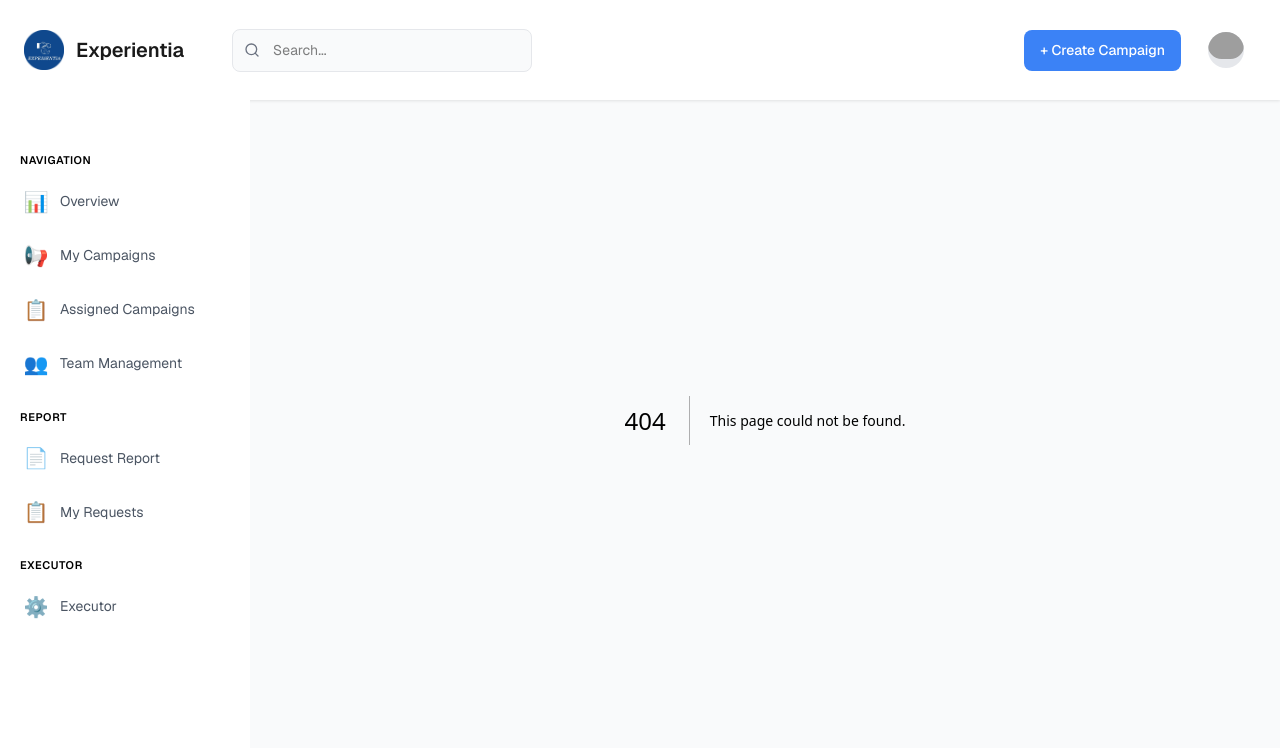
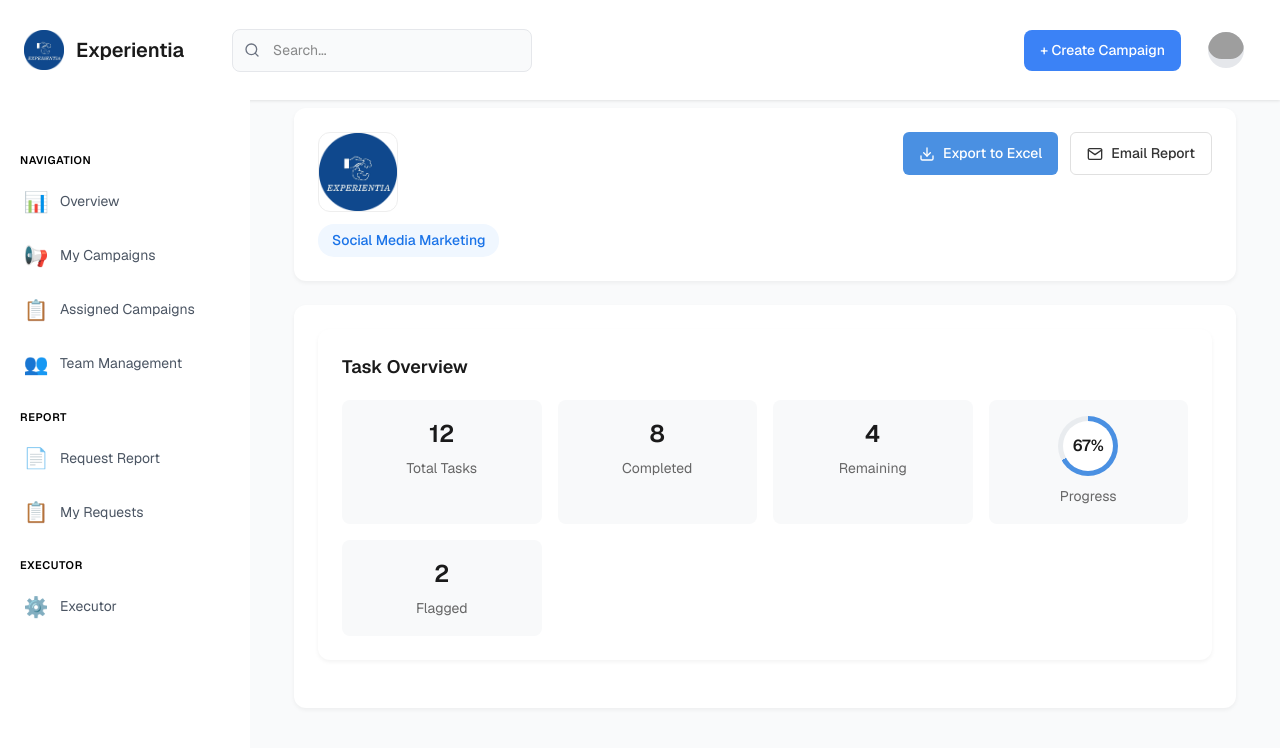
Before and after one commit to experientia-tech/experientia-ads, a Next.js app: page /experientia/reports/1 in a window 1280 px wide. Before the commit this address had no page. Shown: the top 748 px of the page. Built offline with nearby package versions, Linux system fonts and the light colour scheme; grey boxes are pictures that could not be loaded.

Commit message:
full report page

```diff
--- a/app/experientia/campaigns/[id]/page.tsx
+++ b/app/experientia/campaigns/[id]/page.tsx
@@ -61,10 +61,13 @@ const CampaignDetailsPage = ({ params }: { params: { id: string } }) => {
             <FiEdit2 size={16} />
             <span>Edit Campaign</span>
           </button>
-          <button className={styles.reportButton}>
-            <FiFileText size={16} />
-            <span>View Full Report</span>
-          </button>
+            <Link
+             href={`/experientia/reports/${campaign.id}`}
+            className={styles.reportButton}
+            >
+             <FiFileText size={16} />
+                <span>View Full Report</span>
+            </Link>
         </div>
       </div>
 <TaskOverview
--- /dev/null
+++ b/app/experientia/reports/[id]/page.module.scss
@@ -0,0 +1,128 @@
+.reportPage {
+  padding: 24px;
+  max-width: 1200px;
+  margin: 0 auto;
+}
+
+.header {
+  margin-bottom: 24px;
+}
+
+.backButton {
+  display: inline-flex;
+  align-items: center;
+  gap: 8px;
+  color: #4a90e2;
+  text-decoration: none;
+  font-weight: 500;
+  margin-bottom: 16px;
+
+  &:hover {
+    text-decoration: underline;
+  }
+}
+
+.reportHeader {
+  display: flex;
+  justify-content: space-between;
+  align-items: flex-start;
+  background: white;
+  border-radius: 12px;
+  padding: 24px;
+  box-shadow: 0 2px 4px rgba(0, 0, 0, 0.05);
+  margin-bottom: 24px;
+}
+
+.brandInfo {
+  display: flex;
+  flex-direction: column;
+  align-items: flex-start;
+  gap: 12px;
+}
+
+.logoContainer {
+  width: 80px;
+  height: 80px;
+  border-radius: 12px;
+  overflow: hidden;
+  border: 1px solid #eee;
+
+  .logo {
+    width: 100%;
+    height: 100%;
+    object-fit: contain;
+  }
+}
+
+.serviceBadge {
+  display: inline-block;
+  background: #f0f7ff;
+  color: #1a73e8;
+  padding: 6px 14px;
+  border-radius: 16px;
+  font-size: 14px;
+  font-weight: 500;
+}
+
+.actions {
+  display: flex;
+  gap: 12px;
+}
+
+.exportButton,
+.emailButton {
+  display: inline-flex;
+  align-items: center;
+  gap: 8px;
+  padding: 10px 16px;
+  border-radius: 6px;
+  font-weight: 500;
+  font-size: 14px;
+  cursor: pointer;
+  transition: all 0.2s;
+}
+
+.exportButton {
+  background: #4a90e2;
+  color: white;
+  border: none;
+
+  &:hover {
+    background: #3a7bc8;
+  }
+}
+
+.emailButton {
+  background: white;
+  border: 1px solid #e0e0e0;
+  color: #333;
+
+  &:hover {
+    background: #f5f5f5;
+  }
+}
+
+.reportContent {
+  background: white;
+  border-radius: 12px;
+  padding: 24px;
+  box-shadow: 0 2px 4px rgba(0, 0, 0, 0.05);
+}
+
+// Responsive styles
+@media (max-width: 768px) {
+  .reportHeader {
+    flex-direction: column;
+    gap: 20px;
+  }
+
+  .actions {
+    width: 100%;
+    flex-direction: column;
+
+    button {
+      width: 100%;
+      justify-content: center;
+    }
+  }
+}
--- /dev/null
+++ b/app/experientia/reports/[id]/page.tsx
@@ -0,0 +1,69 @@
+'use client';
+import Image from 'next/image';
+import { FiDownload, FiMail, FiChevronLeft } from 'react-icons/fi';
+import Link from 'next/link';
+import TaskOverview from '../../components/task_overview/task_overview';
+import styles from './page.module.scss';
+import { useParams } from 'next/navigation';
+
+const ReportPage = async ({ params }: { params: { id: string } }) => {
+  const campaignId = await Promise.resolve(params.id);
+
+  // Mock data - replace with actual data fetching
+  const campaign = {
+    id: campaignId,
+    name: 'Summer Sale 2023',
+    serviceType: 'Social Media Marketing',
+    logo: '/experentia.png',
+  };
+
+  return (
+    <div className={styles.reportPage}>
+      <div className={styles.header}>
+        <Link href={`/experientia/campaigns/${campaignId}`} className={styles.backButton}>
+          <FiChevronLeft size={20} />
+          <span>Back to Campaign</span>
+        </Link>
+      </div>
+
+      <div className={styles.reportHeader}>
+        <div className={styles.brandInfo}>
+          <div className={styles.logoContainer}>
+            <Image
+              src={campaign.logo}
+              alt={campaign.name}
+              width={80}
+              height={80}
+              className={styles.logo}
+            />
+          </div>
+          <div className={styles.serviceBadge}>
+            {campaign.serviceType}
+          </div>
+        </div>
+        <div className={styles.actions}>
+          <button className={styles.exportButton}>
+            <FiDownload size={16} />
+            <span>Export to Excel</span>
+          </button>
+          <button className={styles.emailButton}>
+            <FiMail size={16} />
+            <span>Email Report</span>
+          </button>
+        </div>
+      </div>
+
+      <div className={styles.reportContent}>
+        <TaskOverview
+          totalTasks={12}
+          completedTasks={8}
+          remainingTasks={4}
+          progress={67}
+          flaggedTasks={2}
+        />
+      </div>
+    </div>
+  );
+};
+
+export default ReportPage;
```
